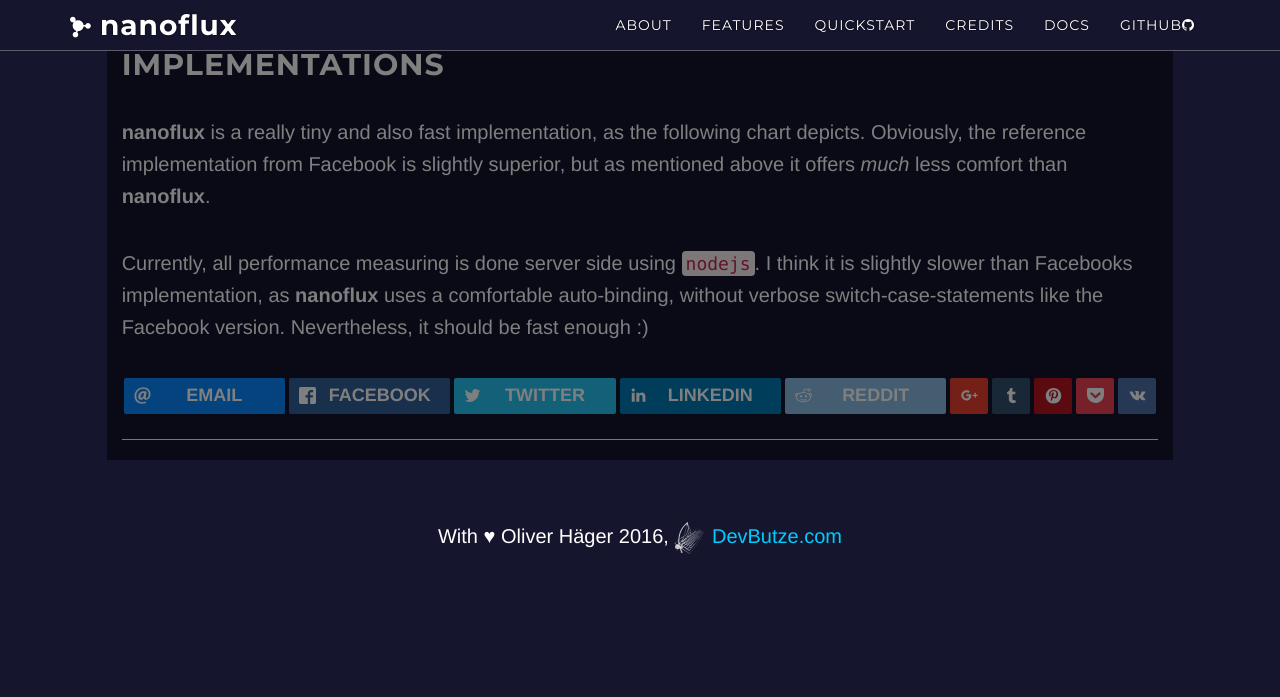
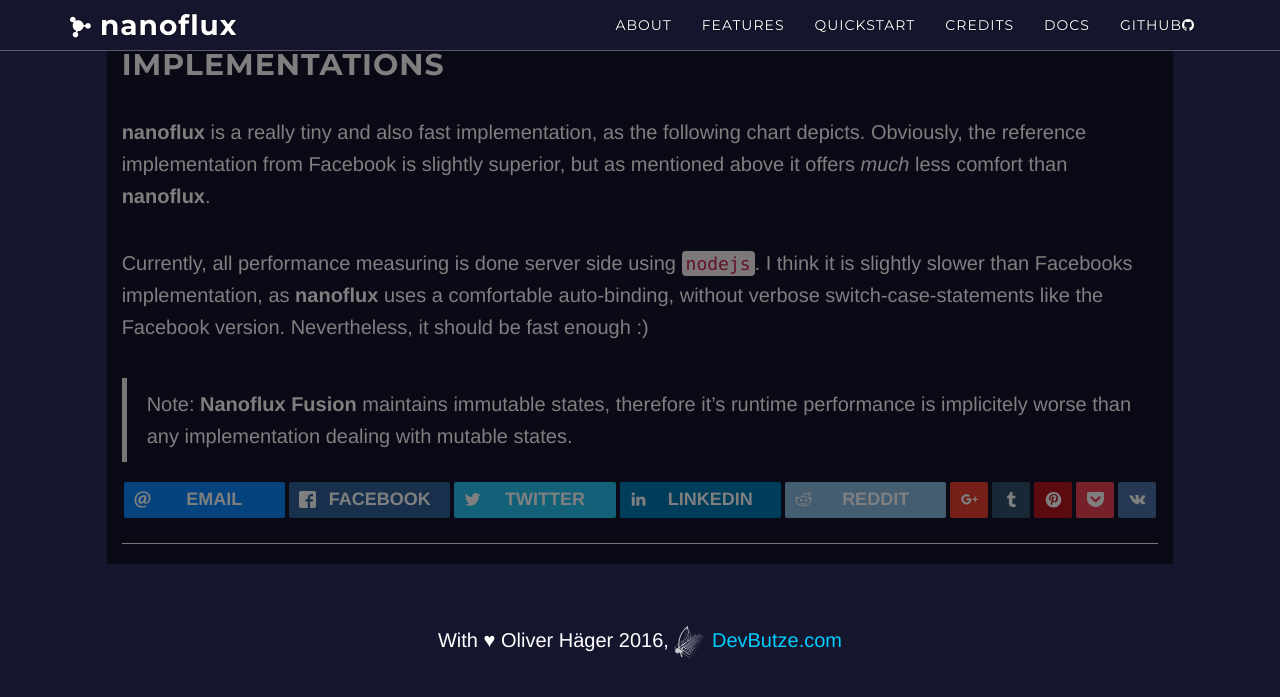
Before and after one commit to ohager/nanoflux, a Jekyll site: the page built from _posts/2016-04-22-comparisons.md, in a window 1280 px wide and 900 px high, scrolled down 976 px. Shown: the top 697 px of the window. Built offline with Jekyll 4.4.1, drawn with Linux system fonts in a browser that asks for light colours; nearby versions of some CDN libraries; comment, search, counter and statistics services are not loaded; a style sheet for code colours, icons or effects is not loaded.

Commit message:
Updated comparisons by adding Nanoflux Fusion

```diff
--- a/_posts/2016-04-22-comparisons.md
+++ b/_posts/2016-04-22-comparisons.md
@@ -19,6 +19,7 @@ tags: [ 'tutorial' ]
       ['Facebook', 2, 163983.67],
       ['NanoFlux', 3.5, 157380],
       ['Reflux', 18, 61861.33],
+      ['NanoFlux Fusion(*)', 6, 33680],
       ['Alt', 23, 27704.33],
       ['DeLorean', 20, 9350.33]
     ]);
@@ -87,3 +88,5 @@ Obviously, the reference implementation from Facebook is slightly superior, but
 
 Currently, all performance measuring is done server side using `nodejs`. I think it is slightly slower than Facebooks implementation,
 as __nanoflux__ uses a comfortable auto-binding, without verbose switch-case-statements like the Facebook version. Nevertheless, it should be fast enough :)
+
+> Note: __Nanoflux Fusion__ maintains immutable states, therefore it's runtime performance is implicitely worse than any implementation dealing with mutable states.
```
